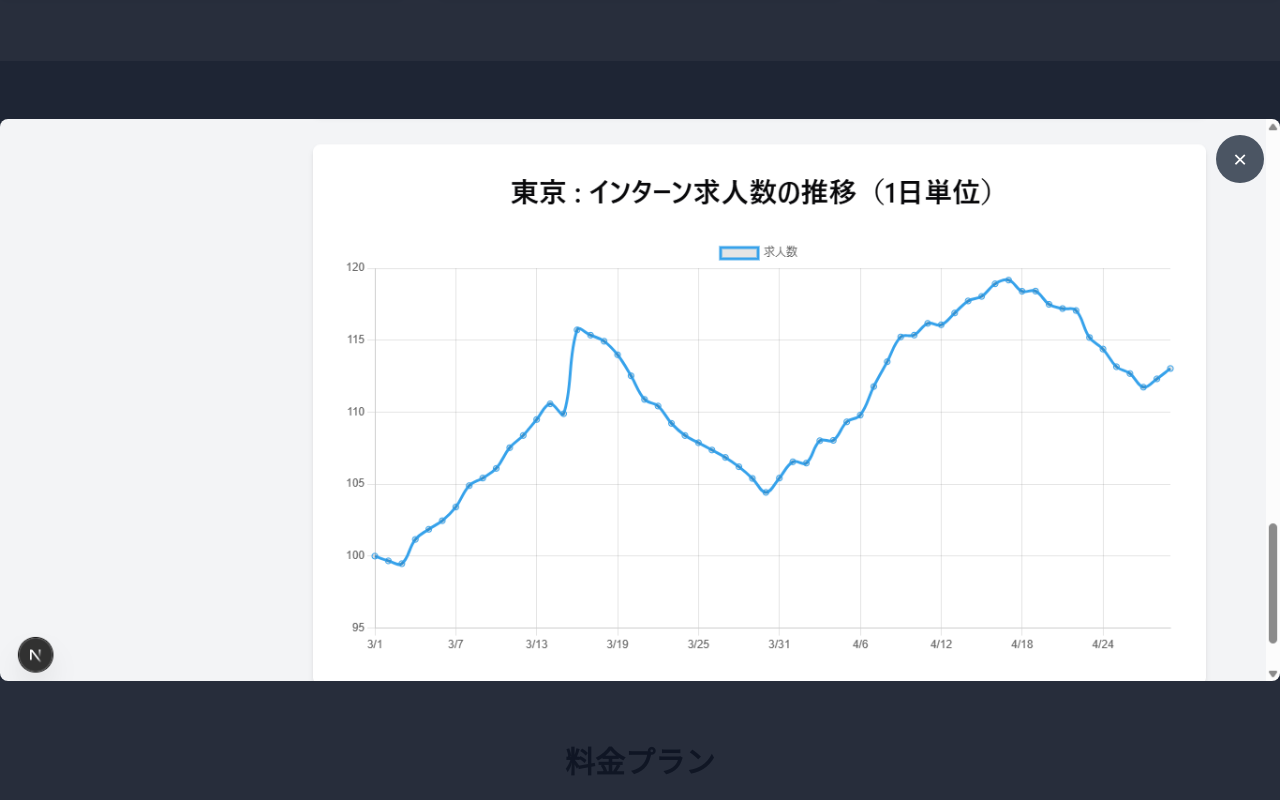
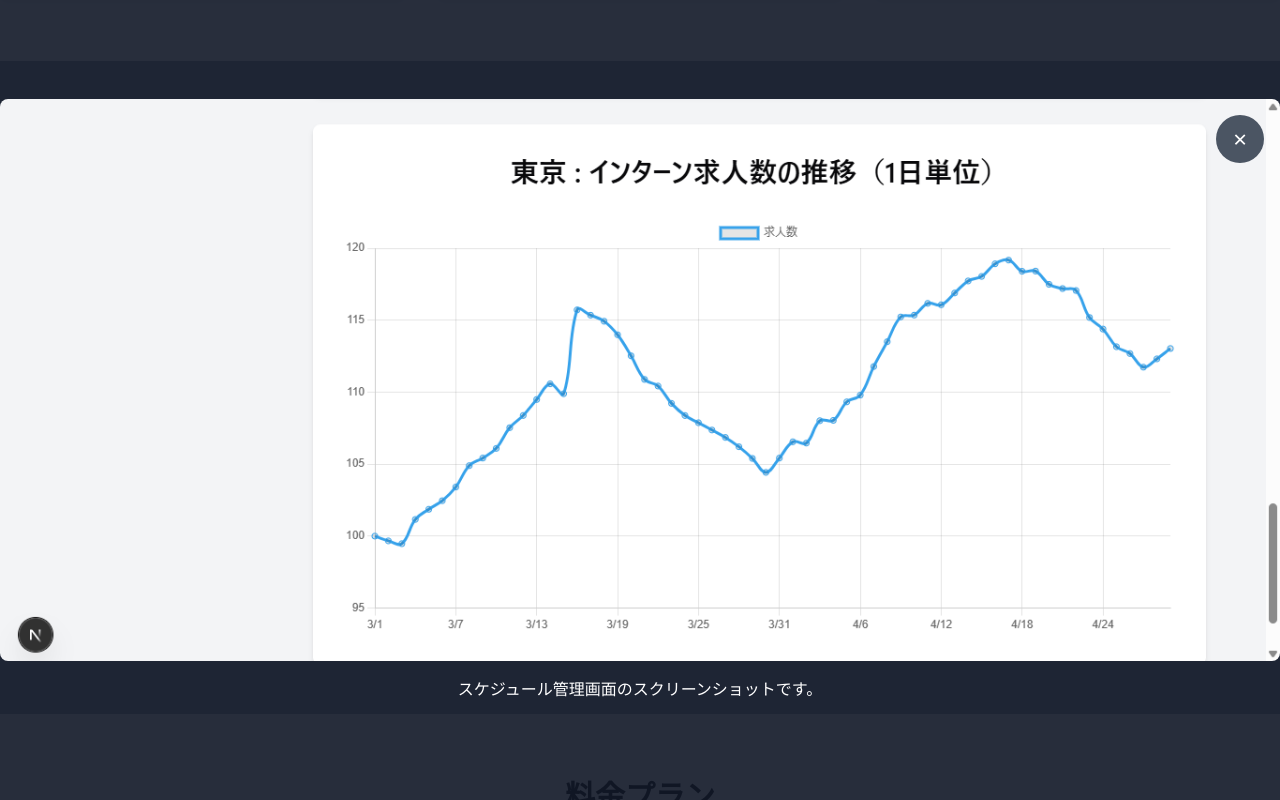
Before and after one commit to ajdjaiuoapooiad/next-port5-frontend-pageRouter, a Next.js app: page / in a window 1280 px wide. Both pictures are taken after a click on the picture 640 px from the left and 1615 px from the top of the page. Shown: the part 1215-2015 px from the top of the page. Built offline with nearby package versions, Linux system fonts and the light colour scheme; grey boxes are pictures that could not be loaded.

Commit message:
スクリーン　説明追加

```diff
--- /dev/null
+++ b/src/components/ImageModal.tsx
@@ -0,0 +1,34 @@
+// ImageModal.tsx
+import { Screenshot } from '@/utils/types';
+import React from 'react';
+
+
+interface ImageModalProps {
+  selectedImage: Screenshot | null;
+  onClose: () => void;
+}
+
+const ImageModal: React.FC<ImageModalProps> = ({ selectedImage, onClose }) => {
+  if (!selectedImage) return null;
+
+  return (
+    <div className="fixed top-0 left-0 w-full h-full bg-gray-900 bg-opacity-90 flex items-center justify-center">
+      <div className="relative">
+        <img
+          src={selectedImage.src}
+          alt={selectedImage.alt}
+          className="rounded-lg max-w-full max-h-screen mb-4"
+        />
+        <p className="text-center text-white">{selectedImage.description}</p>
+        <button
+          className="absolute top-4 right-4 bg-gray-600 text-white rounded-full w-12 h-12 flex items-center justify-center text-2xl hover:bg-gray-700 transition-colors duration-300"
+          onClick={onClose}
+        >
+          &times;
+        </button>
+      </div>
+    </div>
+  );
+};
+
+export default ImageModal;
--- a/src/pages/index.tsx
+++ b/src/pages/index.tsx
@@ -14,12 +14,10 @@ import { Button } from '@/components/ui/button'
 import Sidebar from '@/components/Sidebar'
 import CompanySection from '@/components/CompanySection'
 import TeamSection from '@/components/TeamSection'
+import ImageModal from '@/components/ImageModal'
+import { Screenshot } from '@/utils/types'
 
 
-interface Screenshot {
-  src: string;
-  alt: string;
-}
 
 const HomePage = () => {
   const [selectedImage, setSelectedImage] = useState<Screenshot | null>(null);
@@ -38,12 +36,36 @@ const HomePage = () => {
   };
 
   const screenshots: Screenshot[] = [
-    { src: '/images/screenshot/image.png', alt: 'Screenshot 1' },
-    { src: '/images/screenshot/image3.png', alt: 'Screenshot 2' },
-    { src: '/images/screenshot/image4.png', alt: 'Screenshot 3' },
-    { src: '/images/screenshot/image5.png', alt: 'Screenshot 4' },
-    { src: '/images/screenshot/image2.png', alt: 'Screenshot 5' },
-    { src: '/images/GIF/_-GoogleChrome2025-03-2019-23-08-ezgif.com-video-to-gif-converter (1).gif', alt: 'Screenshot 6' },
+    {
+      src: '/images/screenshot/image.png',
+      alt: 'Screenshot 1',
+      description: 'スケジュール管理画面のスクリーンショットです。',
+    },
+    {
+      src: '/images/screenshot/image3.png',
+      alt: 'Screenshot 2',
+      description: '評価管理画面のスクリーンショットです。',
+    },
+    {
+      src: '/images/screenshot/image4.png',
+      alt: 'Screenshot 3',
+      description: 'レポート画面のスクリーンショットです。',
+    },
+    {
+      src: '/images/screenshot/image5.png',
+      alt: 'Screenshot 4',
+      description: 'ダッシュボード画面のスクリーンショットです。',
+    },
+    {
+      src: '/images/screenshot/image2.png',
+      alt: 'Screenshot 5',
+      description: '設定画面のスクリーンショットです。',
+    },
+    {
+      src: '/images/GIF/_-GoogleChrome2025-03-2019-23-08-ezgif.com-video-to-gif-converter (1).gif',
+      alt: 'Screenshot 6',
+      description: 'デモ動画です。',
+    },
   ];
 
   const handleImageClick = (image: Screenshot) => {
@@ -55,8 +77,7 @@ const HomePage = () => {
   };
 
   return (
-    <div className='bg-gray-50'>
-
+    <div className="bg-gray-50">
       <Navbar />
       <Head>
         <title>トップページ</title>
@@ -66,17 +87,12 @@ const HomePage = () => {
       </Head>
 
       <div className="min-h-screen bg-gray-100">
-      <Button
-        onClick={toggleSidebar}
-        className="absolute top-3 right-4 md:hidden "
-      >
-        {isSidebarOpen ? "✕" : "☰"}
+        <Button onClick={toggleSidebar} className="absolute top-3 right-4 md:hidden ">
+          {isSidebarOpen ? '✕' : '☰'}
         </Button>
 
         <div className="grid md:grid-cols-5">
-        {isSidebarOpen && (
-          <Sidebar isSidebarOpen={isSidebarOpen} toggleSidebar={toggleSidebar} />
-        )}
+          {isSidebarOpen && <Sidebar isSidebarOpen={isSidebarOpen} toggleSidebar={toggleSidebar} />}
         </div>
 
         {/* Hero */}
@@ -87,7 +103,6 @@ const HomePage = () => {
           <Features />
         </section>
 
-
         {/* スクリーンショットセクション（改善後） */}
         <section className="bg-gray-400 py-24 px-0  md:px-56">
           <div className="container mx-auto ">
@@ -95,6 +110,7 @@ const HomePage = () => {
             <Slider {...settings}>
               {screenshots.map((screenshot, index) => (
                 <div key={index} className="px-4">
+                  <div className="mb-4">
                     <img
                       src={screenshot.src}
                       alt={screenshot.alt}
@@ -102,29 +118,15 @@ const HomePage = () => {
                       onClick={() => handleImageClick(screenshot)}
                     />
                   </div>
+                  <p className="text-center text-white">{screenshot.description}</p>
+                </div>
               ))}
             </Slider>
           </div>
         </section>
 
         {/* 画像拡大モーダル */}
-      {selectedImage && (
-        <div className="fixed top-0 left-0 w-full h-full  bg-gray-900 bg-opacity-90 flex items-center justify-center">
-          <div className="relative">
-            <img
-              src={selectedImage.src}
-              alt={selectedImage.alt}
-              className="rounded-lg max-w-full max-h-screen"
-            />
-            <button
-              className="absolute top-4 right-4 bg-gray-600 text-white rounded-full w-12 h-12 flex items-center justify-center text-2xl hover:bg-gray-700 transition-colors duration-300"
-              onClick={handleCloseModal}
-            >
-              &times;
-            </button>
-          </div>
-        </div>
-      )}
+        <ImageModal selectedImage={selectedImage} onClose={handleCloseModal} />
 
       <section id="pricing">
         <Pricing />
--- a/src/utils/types.ts
+++ b/src/utils/types.ts
@@ -27,3 +27,9 @@ export interface ChartData {
     chartLabels3: string[];
     chartData3: number[];
 }
+
+export interface Screenshot {
+src: string;
+alt: string;
+description: string;
+}
```
Lines whose indentation alone changed are shown as unchanged.
